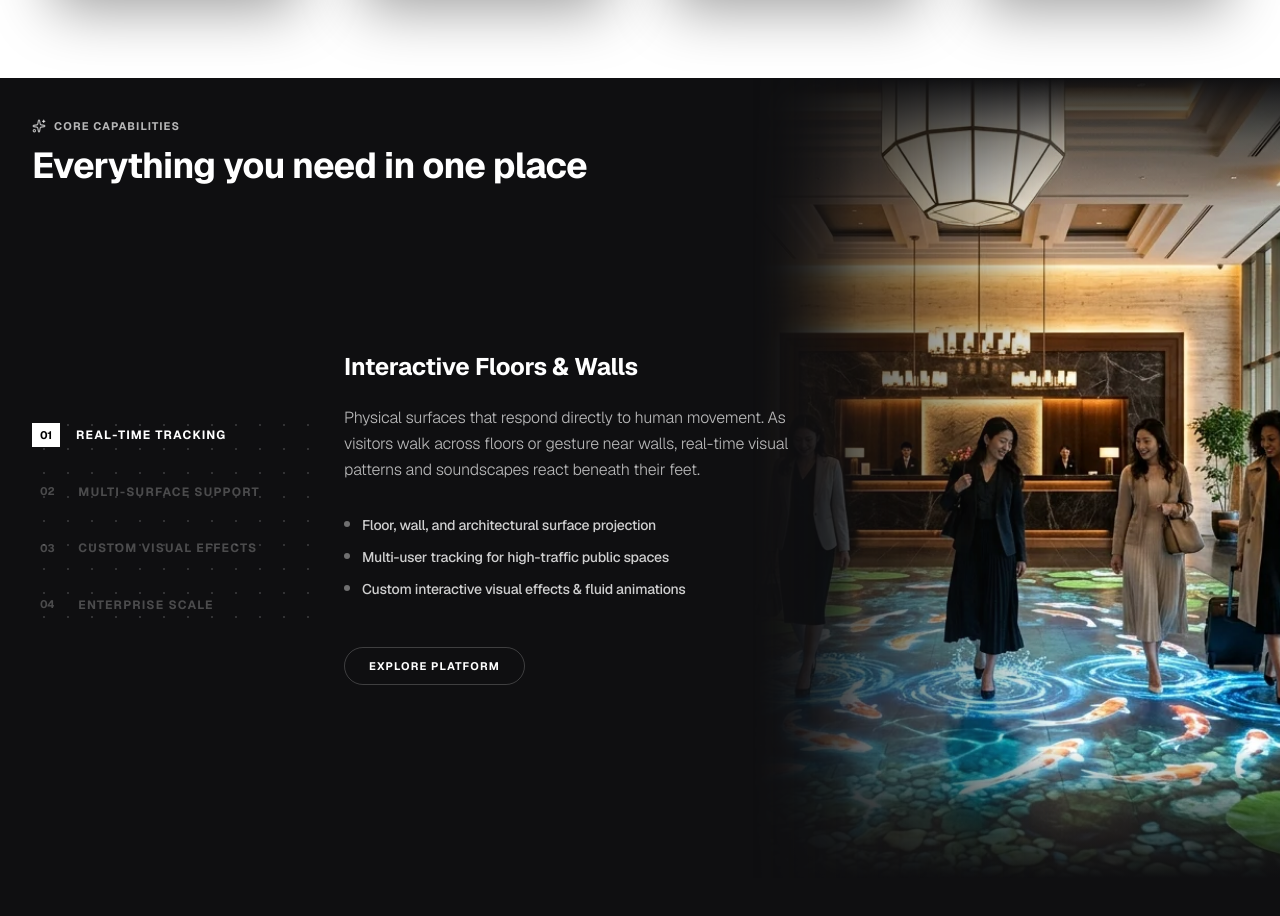
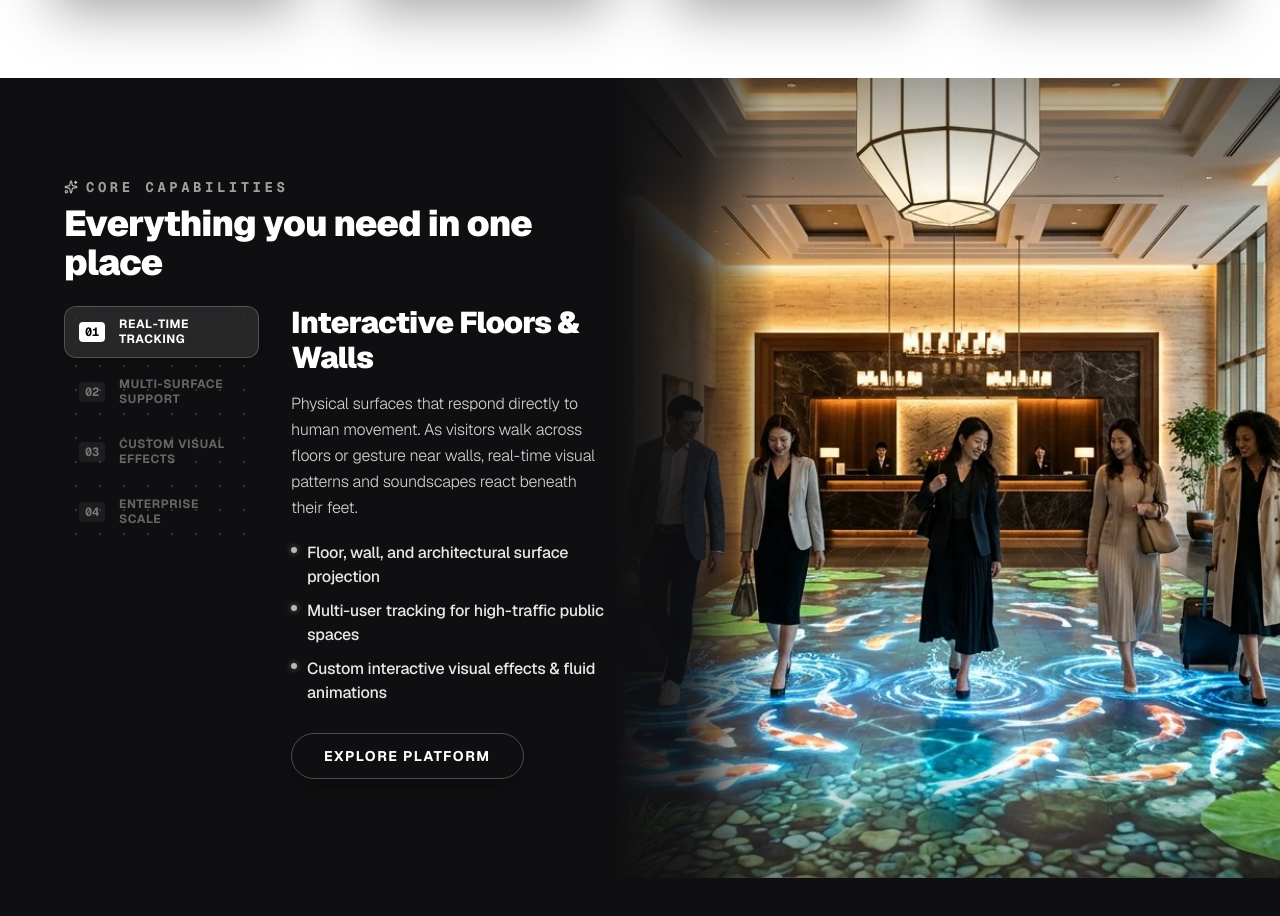
Before and after one commit to student261/projection, a Next.js app: page / in a window 1280 px wide. Shown: the part 1528-2444 px from the top of the page. Built offline with nearby package versions, Linux system fonts and the light colour scheme.

Commit message:
fix(responsiveness): overhaul Core Capabilities layout with full-bleed media and responsive typography

```diff
--- a/components/SolutionsOverview.tsx
+++ b/components/SolutionsOverview.tsx
@@ -345,35 +345,35 @@ export default function SolutionsOverview() {
       </div>
 
       {/* Core Capabilities Interactive Section */}
-      <div id="core-capabilities" ref={containerRef} className="bg-[#0f0f11] text-white relative lg:h-[350vh]">
+      <div id="core-capabilities" ref={containerRef} className="bg-[#0f0f11] text-white relative lg:h-[350vh] scroll-mt-24">
 
         {/* Mobile Stacked View (< 1024px) */}
-        <div className="lg:hidden py-16 px-4 sm:px-6 max-w-4xl mx-auto space-y-12">
+        <div className="lg:hidden pt-28 pb-16 px-4 sm:px-6 max-w-4xl mx-auto space-y-12">
           {/* Header */}
-          <div className="space-y-4">
-            <span className="flex items-center gap-2 text-[11px] font-bold uppercase tracking-widest text-white/70">
+          <div className="space-y-3">
+            <span className="flex items-center gap-2 text-[11px] font-mono font-bold uppercase tracking-widest text-white/70">
               <Sparkles className="w-3.5 h-3.5" />
               Core Capabilities
             </span>
-            <h3 className="text-3xl sm:text-4xl leading-[1.08] font-bold text-white">
+            <h3 className="text-3xl sm:text-4xl leading-[1.08] font-black text-white tracking-tight">
               Everything you need in one place
             </h3>
           </div>
 
           {/* Stacked Cards */}
-          <div className="flex flex-col gap-16">
+          <div className="flex flex-col gap-14">
             {solutions.map((item) => (
-              <div key={item.id} className="flex flex-col gap-6">
-                <div className="flex items-center gap-4">
-                  <span className="text-xs font-bold px-2.5 py-1.5 bg-white text-black">
+              <div key={item.id} className="flex flex-col gap-5">
+                <div className="flex items-center gap-3">
+                  <span className="text-xs font-mono font-bold px-2.5 py-1 bg-white text-black rounded">
                     {item.num}
                   </span>
-                  <span className="text-[11px] sm:text-xs font-bold tracking-widest uppercase text-white">
+                  <span className="text-xs font-bold tracking-widest uppercase text-white/80">
                     {item.subtitle}
                   </span>
                 </div>
 
-                <div className="relative w-full h-[240px] sm:h-[320px] rounded-2xl overflow-hidden shadow-lg border border-white/10">
+                <div className="relative w-full h-[240px] sm:h-[320px] rounded-2xl overflow-hidden shadow-xl border border-white/10">
                   <SafeImage
                     src={item.img}
                     alt={item.title}
@@ -382,25 +382,25 @@ export default function SolutionsOverview() {
                   />
                 </div>
 
-                <div className="space-y-4">
-                  <h4 className="text-2xl font-bold leading-[1.1] text-white">
+                <div className="space-y-3.5">
+                  <h4 className="text-2xl font-bold leading-[1.15] text-white">
                     {item.title}
                   </h4>
-                  <p className="text-white/70 font-light leading-relaxed">
+                  <p className="text-white/75 font-light leading-relaxed text-sm sm:text-base">
                     {item.description}
                   </p>
-                  <ul className="space-y-3 pt-2">
+                  <ul className="space-y-2.5 pt-1">
                     {item.highlights.map((point, i) => (
-                      <li key={i} className="flex items-start gap-3 text-sm text-white/80 font-medium">
-                        <span className="w-1.5 h-1.5 rounded-full bg-white/40 mt-1.5 shrink-0" />
+                      <li key={i} className="flex items-start gap-2.5 text-xs sm:text-sm text-white/85 font-medium">
+                        <span className="w-1.5 h-1.5 rounded-full bg-white/70 mt-1.5 shrink-0 shadow-[0_0_6px_rgba(255,255,255,0.4)]" />
                         <span>{point}</span>
                       </li>
                     ))}
                   </ul>
-                  <div className="pt-4">
+                  <div className="pt-3">
                     <Link
                       href={item.href}
-                      className="inline-flex items-center justify-center px-6 py-2.5 rounded-full text-[11px] font-bold uppercase tracking-widest text-white border border-white/20 hover:bg-white hover:text-black transition-all duration-300"
+                      className="inline-flex items-center justify-center px-6 py-2.5 rounded-full text-xs font-bold uppercase tracking-widest text-white border border-white/25 hover:bg-white hover:text-black transition-all duration-300 shadow-md"
                     >
                       EXPLORE PLATFORM
                     </Link>
@@ -412,28 +412,28 @@ export default function SolutionsOverview() {
         </div>
 
         {/* Desktop Sticky View (>= 1024px) */}
-        <div className="hidden lg:flex sticky top-0 h-screen w-full flex-col justify-center overflow-hidden py-10">
-          <div className="max-w-7xl 2xl:max-w-[1536px] 3xl:max-w-[1720px] mx-auto px-4 sm:px-6 lg:px-8 w-full flex flex-col justify-between h-full max-h-[820px]">
+        <div className="hidden lg:flex sticky top-0 h-screen w-full items-center overflow-hidden bg-[#0f0f11]">
 
-            {/* Header - original style */}
-            <div className="flex flex-col md:flex-row md:items-end justify-between gap-6 mb-4 shrink-0">
-              <div className="max-w-3xl space-y-3">
-                <span className="flex items-center gap-2 text-[11px] font-bold uppercase tracking-widest text-white/70">
-                  <Sparkles className="w-3.5 h-3.5" />
-                  Core Capabilities
-                </span>
-                <h3 className="text-3xl lg:text-4xl leading-[1.08] font-bold text-white">
-                  Everything you need in one place
-                </h3>
-              </div>
+          {/* Left Panel: Content & Navigation (Strictly left half, zero overlap with right media) */}
+          <div className="relative z-10 w-full lg:w-[52%] xl:w-[50%] 2xl:w-[46%] h-full flex flex-col justify-center pl-6 sm:pl-8 lg:pl-10 xl:pl-16 2xl:pl-24 pr-4 lg:pr-6 xl:pr-8 py-6 xl:py-10">
+
+            {/* Header: Scaled & Integrated */}
+            <div className="space-y-1.5 xl:space-y-2 mb-4 xl:mb-6 shrink-0">
+              <span className="flex items-center gap-2 text-xs xl:text-sm font-mono font-bold uppercase tracking-[0.25em] text-white/60">
+                <Sparkles className="w-3.5 h-3.5 text-white/70" />
+                Core Capabilities
+              </span>
+              <h3 className="text-2xl lg:text-3xl xl:text-4xl 2xl:text-5xl leading-[1.08] font-black text-white tracking-tight">
+                Everything you need in one place
+              </h3>
             </div>
 
-            {/* 3-Column Interactive Layout - original style */}
-            <div className="grid grid-cols-1 lg:grid-cols-12 gap-12 lg:gap-8 items-center my-auto">
+            {/* Navigation Tabs + Active Content: Clean Side-by-Side Split */}
+            <div className="flex items-start gap-5 xl:gap-8 2xl:gap-10">
 
-              {/* Column 1: Navigation Tabs with original dot pattern */}
+              {/* Column 1: Navigation Tabs with dot pattern */}
               <div
-                className="lg:col-span-3 space-y-3 relative h-fit"
+                className="w-[155px] xl:w-[195px] 2xl:w-[225px] shrink-0 space-y-1.5 xl:space-y-2 relative"
                 style={{
                   backgroundImage: 'radial-gradient(circle, rgba(255,255,255,0.15) 1px, transparent 1px)',
                   backgroundSize: '24px 24px',
@@ -445,18 +445,23 @@ export default function SolutionsOverview() {
                   return (
                     <button
                       key={item.id}
-                      onClick={() => scrollToSegment(idx)}
-                      className={`w-full text-left flex items-center gap-4 py-2.5 transition-all duration-300 group cursor-pointer ${
-                        isActive ? "opacity-100" : "opacity-50 hover:opacity-100"
+                      onClick={() => {
+                        setActiveIndex(idx);
+                        scrollToSegment(idx);
+                      }}
+                      className={`w-full text-left flex items-center gap-2.5 xl:gap-3.5 py-2 xl:py-2.5 px-2.5 xl:px-3.5 rounded-xl transition-all duration-300 group cursor-pointer ${
+                        isActive
+                          ? "bg-white/[0.1] backdrop-blur-md border border-white/20 shadow-lg opacity-100"
+                          : "opacity-60 hover:opacity-100 hover:bg-white/[0.04] border border-transparent"
                       }`}
                     >
-                      <span className={`text-[10px] sm:text-[11px] font-bold px-2 py-1 transition-colors ${
-                        isActive ? "bg-white text-black" : "bg-transparent text-white/50 group-hover:text-white"
+                      <span className={`text-[10px] xl:text-xs font-mono font-bold px-1.5 py-0.5 rounded transition-colors ${
+                        isActive ? "bg-white text-black shadow-sm" : "bg-white/10 text-white/70 group-hover:text-white"
                       }`}>
                         {item.num}
                       </span>
-                      <span className={`text-[11px] sm:text-xs font-bold tracking-widest uppercase transition-colors ${
-                        isActive ? "text-white" : "text-white/50 group-hover:text-white"
+                      <span className={`text-[11px] xl:text-xs 2xl:text-sm font-bold tracking-wider uppercase transition-colors leading-tight ${
+                        isActive ? "text-white" : "text-white/60 group-hover:text-white"
                       }`}>
                         {item.subtitle}
                       </span>
@@ -466,37 +471,37 @@ export default function SolutionsOverview() {
               </div>
 
               {/* Column 2: Active Text Content */}
-              <div className="lg:col-span-5 relative h-full flex flex-col justify-center z-10">
-                <AnimatePresence mode="wait">
+              <div className="flex-1 min-w-0 flex flex-col justify-center">
+                <AnimatePresence initial={false}>
                   <motion.div
                     key={activeSolution.id}
-                    initial={{ opacity: 0, y: 15 }}
+                    initial={{ opacity: 0, y: 8 }}
                     animate={{ opacity: 1, y: 0 }}
-                    exit={{ opacity: 0, y: -15 }}
-                    transition={{ duration: 0.4, ease: "easeOut" }}
-                    className="space-y-6 lg:pr-6"
+                    exit={{ opacity: 0, y: -8 }}
+                    transition={{ duration: 0.25, ease: "easeOut" }}
+                    className="space-y-3.5 xl:space-y-4"
                   >
-                    <h4 className="text-2xl font-bold leading-[1.1] text-white">
+                    <h4 className="text-xl sm:text-2xl xl:text-3xl 2xl:text-4xl font-black leading-[1.15] text-white tracking-tight">
                       {activeSolution.title}
                     </h4>
 
-                    <p className="text-white/70 font-light leading-relaxed">
+                    <p className="text-xs sm:text-sm xl:text-base 2xl:text-lg text-white/80 font-light leading-relaxed">
                       {activeSolution.description}
                     </p>
 
-                    <ul className="space-y-3 pt-2">
+                    <ul className="space-y-2 xl:space-y-2.5 pt-1">
                       {activeSolution.highlights.map((point, i) => (
-                        <li key={i} className="flex items-start gap-3 text-sm text-white/80 font-medium">
-                          <span className="w-1.5 h-1.5 rounded-full bg-white/40 mt-1.5 shrink-0" />
+                        <li key={i} className="flex items-start gap-2 xl:gap-2.5 text-xs sm:text-sm xl:text-base text-white/90 font-medium">
+                          <span className="w-1.5 h-1.5 rounded-full bg-white/70 mt-1.5 shrink-0 shadow-[0_0_6px_rgba(255,255,255,0.4)]" />
                           <span>{point}</span>
                         </li>
                       ))}
                     </ul>
 
-                    <div className="pt-6">
+                    <div className="pt-2 xl:pt-3">
                       <Link
                         href={activeSolution.href}
-                        className="inline-flex items-center justify-center px-6 py-2.5 rounded-full text-[11px] font-bold uppercase tracking-widest text-white border border-white/20 hover:bg-white hover:text-black transition-all duration-300 cursor-pointer"
+                        className="inline-flex items-center justify-center px-6 xl:px-8 py-2.5 xl:py-3 rounded-full text-xs xl:text-sm font-bold uppercase tracking-widest text-white border border-white/25 hover:bg-white hover:text-black transition-all duration-300 shadow-xl hover:scale-105 active:scale-95 cursor-pointer"
                       >
                         EXPLORE PLATFORM
                       </Link>
@@ -505,26 +510,18 @@ export default function SolutionsOverview() {
                 </AnimatePresence>
               </div>
 
-              {/* Column 3 Placeholder - Keeps grid layout intact */}
-              <div className="lg:col-span-4 hidden lg:block pointer-events-none" />
             </div>
           </div>
 
-          {/* Full-Height Atmospheric Media Backdrop (Spans top-to-bottom on the right, perfectly blending into #0f0f11) */}
-          <div
-            className="absolute right-0 inset-y-0 w-[50vw] xl:w-[48vw] pointer-events-none z-0 hidden lg:block overflow-hidden"
-            style={{
-              maskImage: 'linear-gradient(to right, transparent 0%, transparent 14%, black 65%, black 100%)',
-              WebkitMaskImage: 'linear-gradient(to right, transparent 0%, transparent 14%, black 65%, black 100%)'
-            }}
-          >
-            <AnimatePresence mode="wait">
+          {/* Right Panel: 100% Full-Bleed Media Display (Spans top-to-bottom, center to right edge) */}
+          <div className="absolute right-0 inset-y-0 w-[50%] lg:w-[50%] xl:w-[52%] 2xl:w-[55%] pointer-events-none z-0 hidden lg:block overflow-hidden">
+            <AnimatePresence initial={false}>
               <motion.div
                 key={activeSolution.id}
-                initial={{ opacity: 0, scale: 0.98 }}
-                animate={{ opacity: 1, scale: 1 }}
-                exit={{ opacity: 0, scale: 1.02 }}
-                transition={{ duration: 0.6, ease: "easeOut" }}
+                initial={{ opacity: 0 }}
+                animate={{ opacity: 1 }}
+                exit={{ opacity: 0 }}
+                transition={{ duration: 0.45, ease: "easeOut" }}
                 className="absolute inset-0 w-full h-full"
               >
                 <SafeImage
@@ -532,15 +529,19 @@ export default function SolutionsOverview() {
                   alt={activeSolution.title}
                   className="w-full h-full object-cover object-center"
                   containerClassName="w-full h-full"
+                  priority
                 />
 
-                {/* Dissolve smoothly into the #0f0f11 dark background */}
-                <div className="absolute inset-y-0 left-0 w-48 bg-gradient-to-r from-[#0f0f11] via-[#0f0f11]/80 to-transparent pointer-events-none" />
-                <div className="absolute inset-x-0 top-0 h-32 bg-gradient-to-b from-[#0f0f11] via-[#0f0f11]/40 to-transparent pointer-events-none" />
-                <div className="absolute inset-x-0 bottom-0 h-32 bg-gradient-to-t from-[#0f0f11] via-[#0f0f11]/60 to-transparent pointer-events-none" />
+                {/* Soft Left Edge Seam Transition into #0f0f11 */}
+                <div className="absolute inset-y-0 left-0 w-20 lg:w-28 xl:w-40 bg-gradient-to-r from-[#0f0f11] via-[#0f0f11]/80 to-transparent pointer-events-none" />
+
+                {/* Subtle top/bottom edge shade for atmospheric depth */}
+                <div className="absolute inset-x-0 top-0 h-28 bg-gradient-to-b from-[#0f0f11]/40 to-transparent pointer-events-none" />
+                <div className="absolute inset-x-0 bottom-0 h-28 bg-gradient-to-t from-[#0f0f11]/50 to-transparent pointer-events-none" />
               </motion.div>
             </AnimatePresence>
           </div>
+
         </div>
       </div>
     </section>
```
